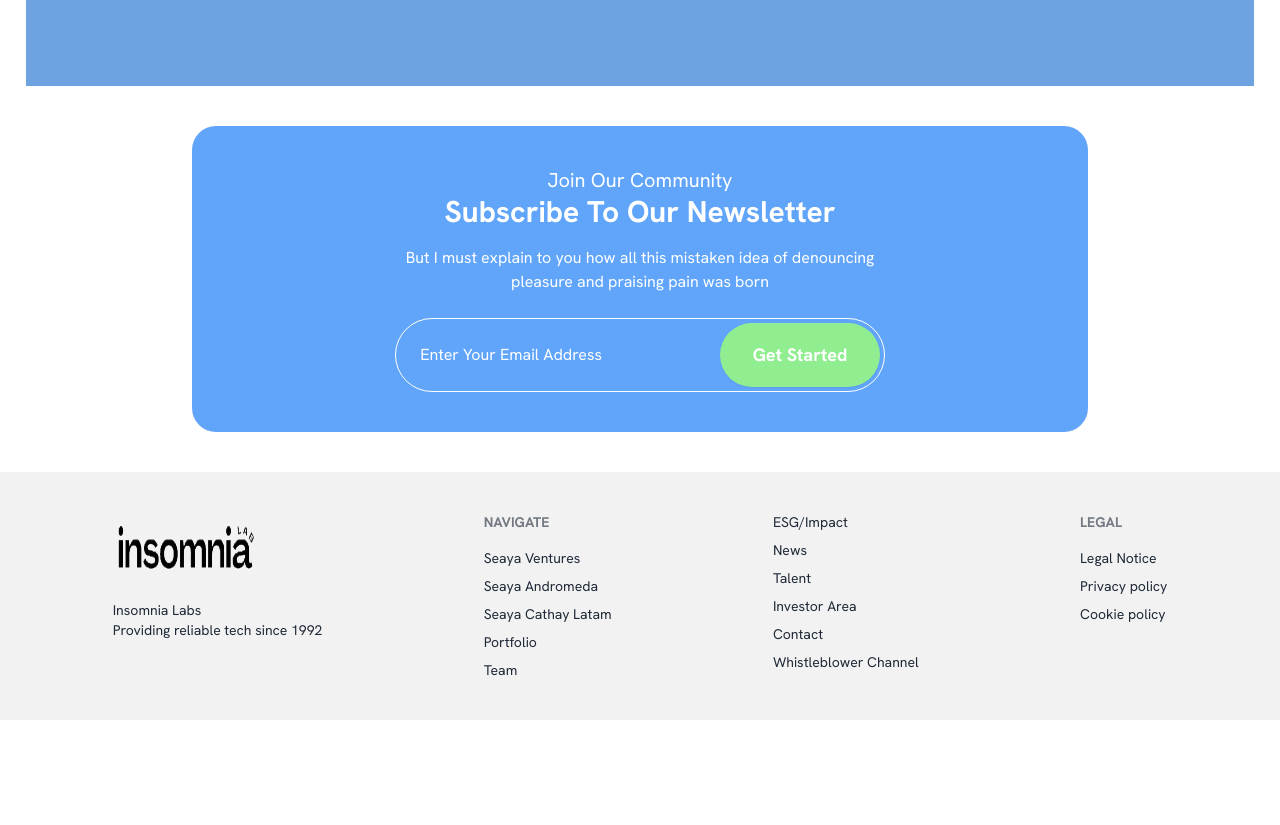
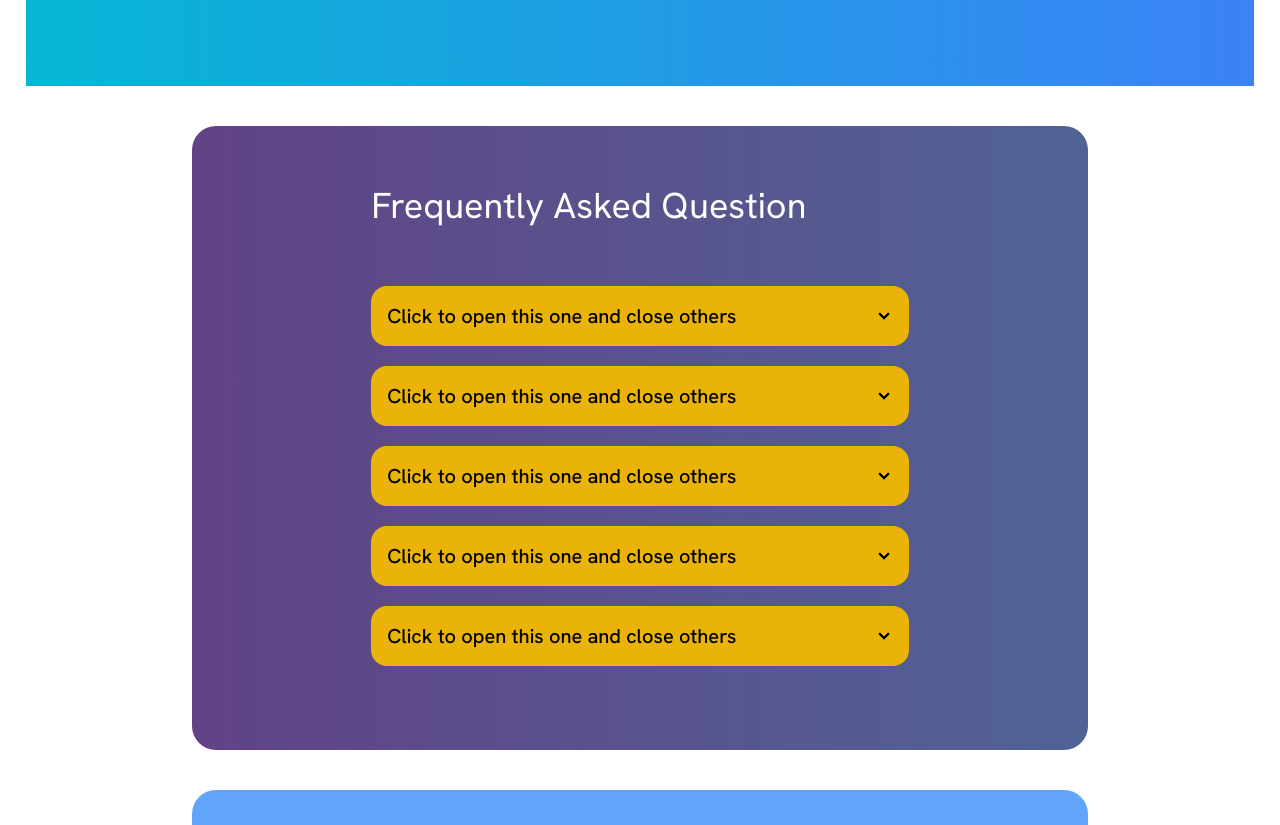
Before and after one commit to Shakib-Shajid/seaya-insomnia, a Next.js app: page / in a window 1280 px wide. Shown: the part 1972-2797 px from the top of the page. Before the commit the page ends 2692 px from the top, so only its background shows below. Built offline with nearby package versions, Linux system fonts and the light colour scheme.

Commit message:
faq added with color combination

```diff
--- a/src/app/page.js
+++ b/src/app/page.js
@@ -2,7 +2,7 @@ import Banner from "@/components/Banner";
 import Funds from "@/components/Funds";
 import Newsletter from "@/components/Newsletter";
 import Portfolio from "@/components/Portfolio";
-import FAQ from "@/components/Shared/FAQ";
+import FAQ from "@/components/FAQ";
 import Slogan from "@/components/Slogan";
 import Team from "@/components/Team";
 
@@ -14,7 +14,7 @@ export default function Home() {
       {/* <Funds /> */}
       {/* <Portfolio /> */}
       <Team />
-      {/* <FAQ /> */}
+      <FAQ />
       <Newsletter />
     </>
   );
--- /dev/null
+++ b/src/components/FAQ.jsx
@@ -0,0 +1,49 @@
+import React from 'react';
+
+const FAQ = () => {
+    return (
+        //
+        <div className='bg-gradient-to-r from-[#614385] to-[#516395] w-[96%] lg:w-[70%] rounded-3xl mx-auto my-10 pt-5 pb-16' data-aos="flip-left">
+            <h3 className='text-3xl md:text-4xl py-10 w-[80%] lg:w-[60%] mx-auto text-white '>Frequently Asked Question</h3>
+            <div className='w-[80%] lg:w-[60%] mx-auto rounded-2xl '>
+                <div className="collapse collapse-arrow my-5">
+                    <input type="radio" name="my-accordion-2" />
+                    <div className="collapse-title text-xl font-medium bg-yellow-500">Click to open this one and close others</div>
+                    <div className="collapse-content bg-green-500 text-white">
+                        <p>hello</p>
+                    </div>
+                </div>
+                <div className="collapse collapse-arrow my-5">
+                    <input type="radio" name="my-accordion-2" />
+                    <div className="collapse-title text-xl font-medium bg-yellow-500">Click to open this one and close others</div>
+                    <div className="collapse-content bg-green-500 text-white">
+                        <p>hello</p>
+                    </div>
+                </div>
+                <div className="collapse collapse-arrow my-5">
+                    <input type="radio" name="my-accordion-2" />
+                    <div className="collapse-title text-xl font-medium bg-yellow-500">Click to open this one and close others</div>
+                    <div className="collapse-content bg-green-500 text-white">
+                        <p>hello</p>
+                    </div>
+                </div>
+                <div className="collapse collapse-arrow my-5">
+                    <input type="radio" name="my-accordion-2" />
+                    <div className="collapse-title text-xl font-medium bg-yellow-500">Click to open this one and close others</div>
+                    <div className="collapse-content bg-green-500 text-white">
+                        <p>hello</p>
+                    </div>
+                </div>
+                <div className="collapse collapse-arrow my-5">
+                    <input type="radio" name="my-accordion-2" />
+                    <div className="collapse-title text-xl font-medium bg-yellow-500">Click to open this one and close others</div>
+                    <div className="collapse-content bg-green-500 text-white">
+                        <p>hello</p>
+                    </div>
+                </div>
+            </div>
+        </div>
+    );
+};
+
+export default FAQ;
--- a/src/components/Shared/FAQ.jsx
+++ /dev/null
@@ -1,34 +0,0 @@
-import React from 'react';
-
-const FAQ = () => {
-    return (
-        <div className='bg-[#6da3e1] w-[70%] rounded-3xl mx-auto my-10 pt-5 pb-16'>
-            <h3 className='text-3xl md:text-5xl py-10 w-[60%] mx-auto '>Frequently Asked Question</h3>
-            <div className='w-[60%] mx-auto bg-white rounded-2xl '>
-                <div className="collapse collapse-arrow">
-                    <input type="radio" name="my-accordion-2" />
-                    <div className="collapse-title text-xl font-medium">Click to open this one and close others</div>
-                    <div className="collapse-content">
-                        <p>hello</p>
-                    </div>
-                </div>
-                <div className="collapse collapse-arrow">
-                    <input type="radio" name="my-accordion-2" />
-                    <div className="collapse-title text-xl font-medium">Click to open this one and close others</div>
-                    <div className="collapse-content">
-                        <p>hello</p>
-                    </div>
-                </div>
-                <div className="collapse collapse-arrow">
-                    <input type="radio" name="my-accordion-2" />
-                    <div className="collapse-title text-xl font-medium">Click to open this one and close others</div>
-                    <div className="collapse-content">
-                        <p>hello</p>
-                    </div>
-                </div>
-            </div>
-        </div>
-    );
-};
-
-export default FAQ;
--- a/src/components/Shared/Footer.jsx
+++ b/src/components/Shared/Footer.jsx
@@ -109,7 +109,7 @@ import React from 'react';
 
 const Footer = () => {
     return (
-        <footer className="footer bg-base-200 text-base-content p-10">
+        <footer className="footer bg-base-200 text-base-content p-10 ">
             <aside className='md:max-w-7xl md:mx-auto'>
                 {/* <svg
                     width="50"
--- a/src/components/Team.jsx
+++ b/src/components/Team.jsx
@@ -20,7 +20,7 @@ const Team = () => {
 
     return (
         // bg-[#8a8a8c]
-        <div className='bg-[#6da3e1] w-[96%] mb-40 md:mb-16 lg:mb-0 h-[500px] md:h-[700px] mx-auto font-hankenGrotesk'>
+        <div className='bg-gradient-to-r from-cyan-500 to-blue-500  w-[96%] mb-40 md:mb-16 lg:mb-0 h-[500px] md:h-[700px] mx-auto font-hankenGrotesk'>
             <div className='w-[80%] md:w-[90%] mx-auto'>
                 {/* <div className='pt-10 md:pt-12'>
                     <hr className='border-black' />
```
Also changed, not shown: src/app/globals.css (+26 -11 lines).
